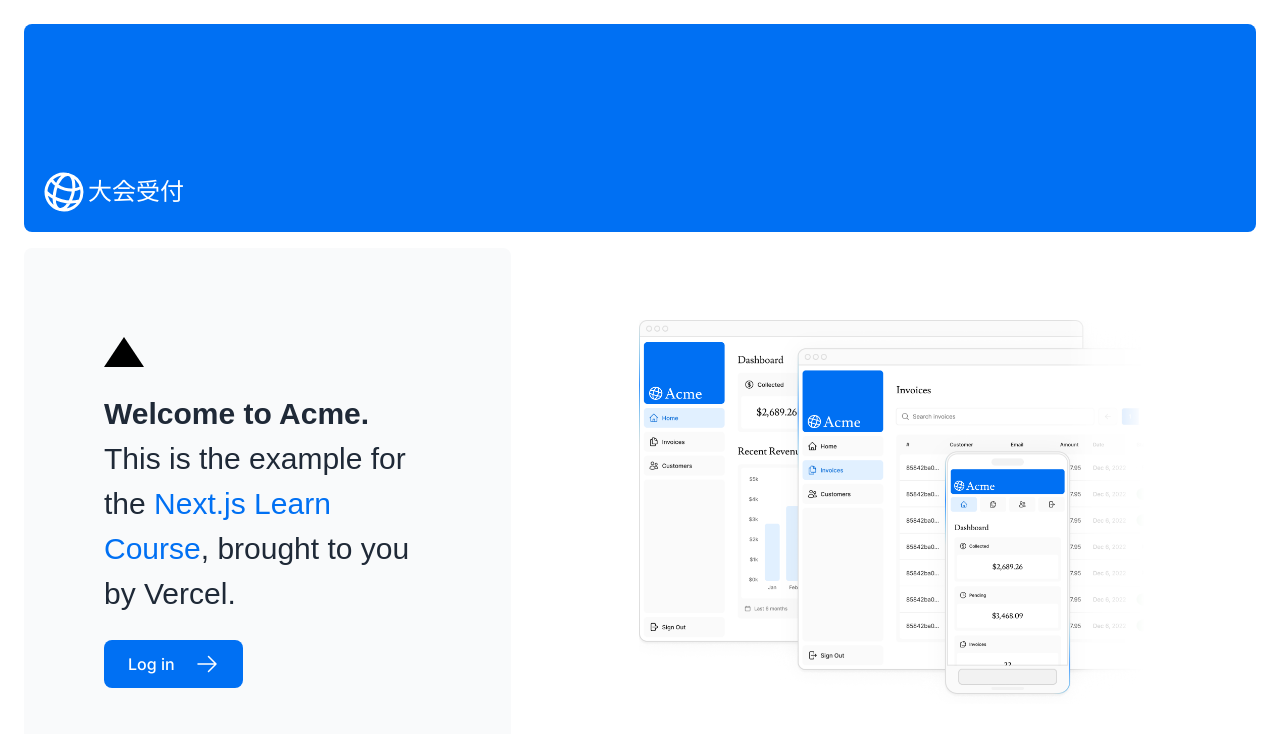
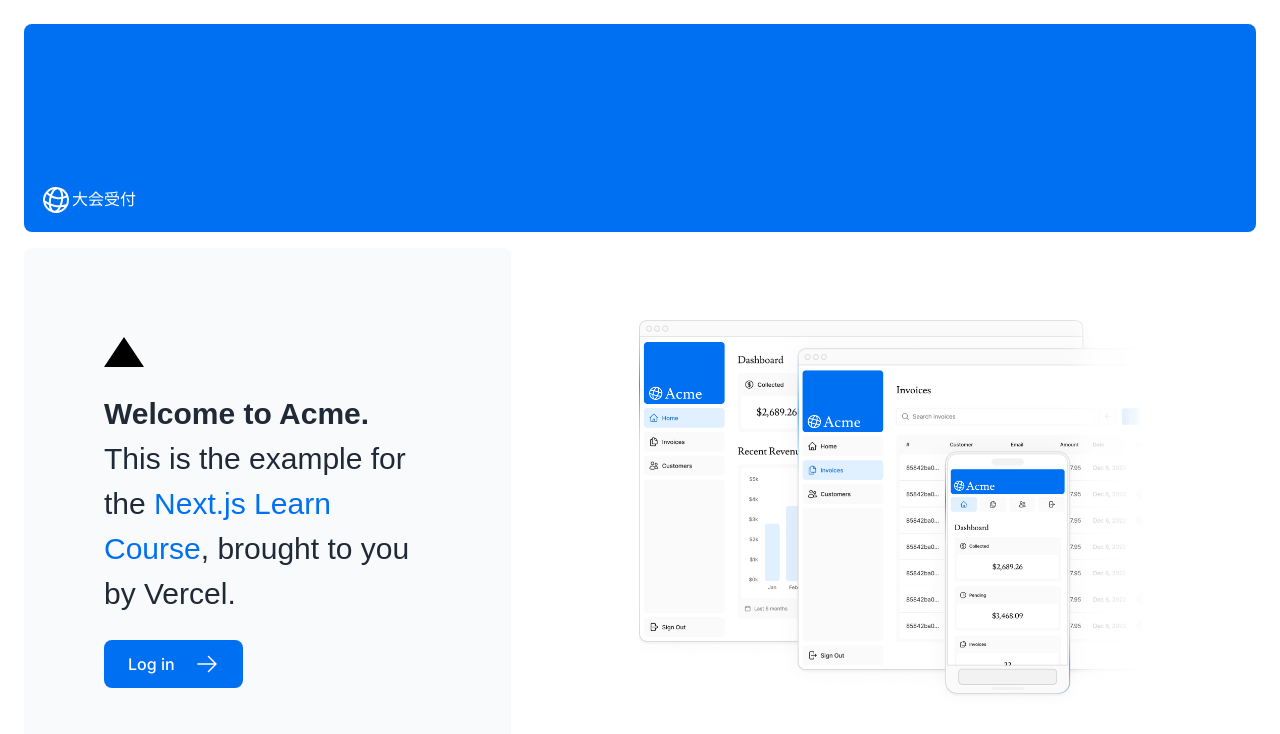
Before and after one commit to mkApproach/nextjs-reception, a Next.js app: page / in a window 1280 px wide. Shown: the top 734 px of the page. Built offline with nearby package versions, Linux system fonts and the light colour scheme; a web font is replaced by a local one.

Commit message:
firstCommit

```diff
--- a/app/ui/acme-logo.tsx
+++ b/app/ui/acme-logo.tsx
@@ -6,8 +6,8 @@ export default function AcmeLogo() {
     <div
       className={`${lusitana.className} flex flex-row items-center leading-none text-white`}
     >
-      <GlobeAltIcon className="h-12 w-12 rotate-[15deg]" />
-      <p className="text-[24px]">大会受付</p>
+      <GlobeAltIcon className="h-8 w-8 rotate-[10deg]" />
+      <p className="text-[16px]">大会受付</p>
     </div>
   );
 }
```
